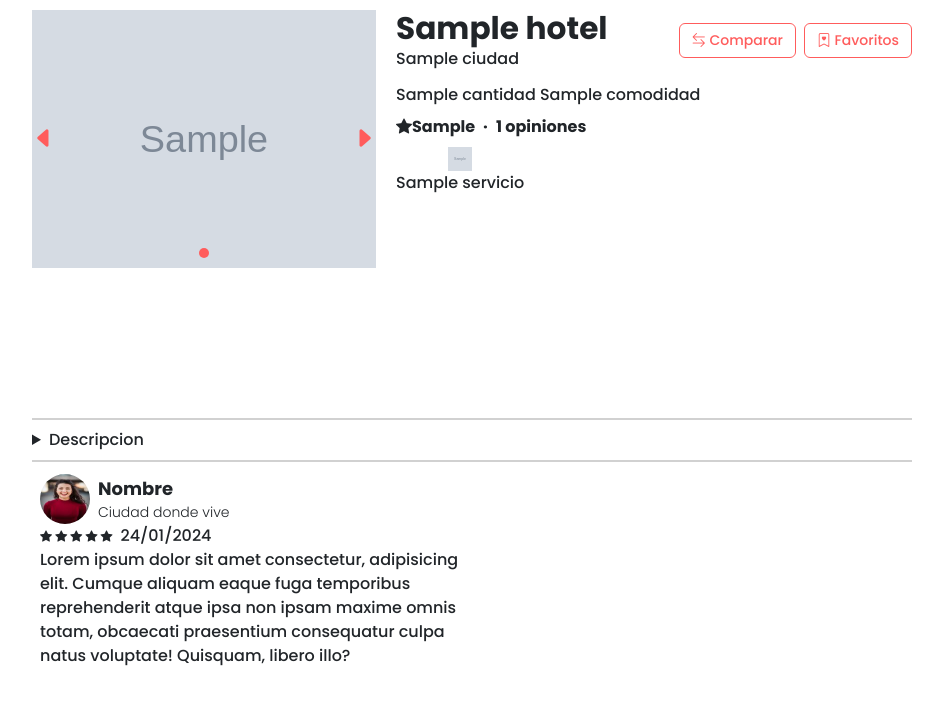
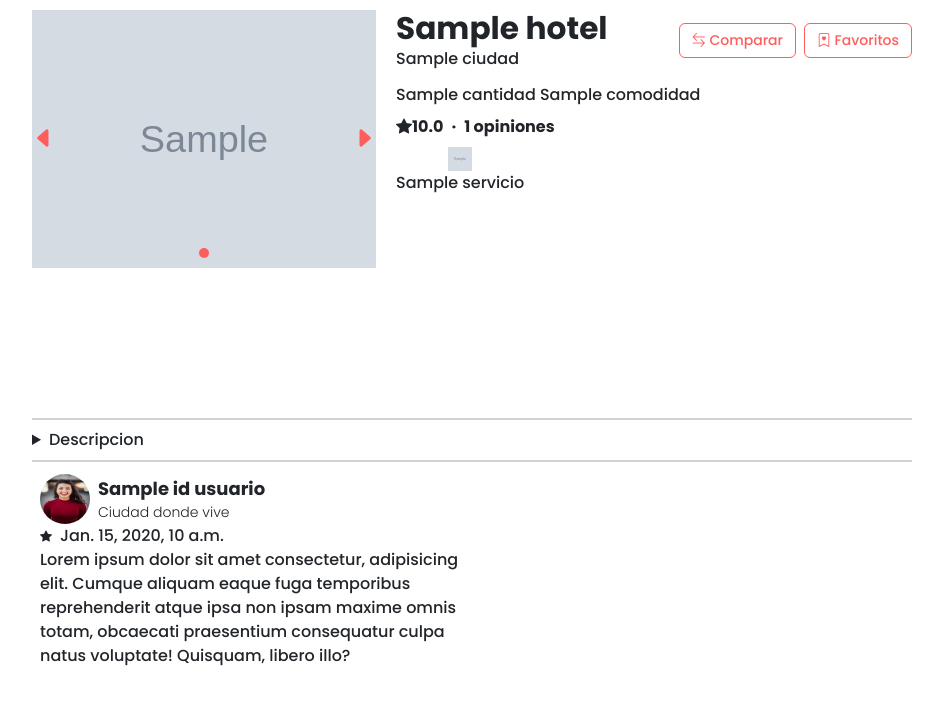
Before and after one commit to AndresM9901/planning-travel-v2, a Django app: template proyecto_planning_travel/planning_travel/templates/planning_travel/hoteles/hotel_home/hotel_detail.html in a window 1280 px wide; the page is wider, and only the part inside the window is pictured. Shown: the part 80-785 px from the top of that part, without its empty margins (168-1111 px from the left). Run offline with Django 4.2, Linux system fonts and the light colour scheme; the template is opened without the code that fills it: most values are stand-ins (such as "Sample title", 1, 10 or a date in 2020); grey boxes marked "Sample" are stand-in pictures; some libraries are stand-ins or nearby versions; some web fonts are replaced.

Commit message:
Actualiando el proyecto

```diff
--- a/proyecto_planning_travel/planning_travel/static/planning_travel/styles/hotel_detail.css
+++ b/proyecto_planning_travel/planning_travel/static/planning_travel/styles/hotel_detail.css
@@ -219,6 +219,7 @@
 .comentarios {
     display: grid;
     grid-template-columns: repeat(2, 1fr);
+    gap: 8px;
 }
 
 .card-comentario {
--- a/proyecto_planning_travel/planning_travel/templates/planning_travel/hoteles/hotel_home/hotel_detail.html
+++ b/proyecto_planning_travel/planning_travel/templates/planning_travel/hoteles/hotel_home/hotel_detail.html
@@ -1,5 +1,6 @@
 {% extends 'planning_travel/hoteles/hotel_home/base_hotel_detail.html' %}
 {% load static %}
+{% load humanize %}
 
 {% block title %}{{ hotel.nombre }}{% endblock %}
 {% block estilos %}
@@ -66,7 +67,7 @@
                             <p class="m-0">Según los usuarios, uno de los hoteles más populares</p>
                         </div>
                         <div class="popular--puntuacion d-flex">
-                            <p class="m-0 popular__tamaño">{{ hotel.promedio_valoracion }}</p>
+                            <p class="m-0 popular__tamaño">{{ hotel.promedio_valoracion|floatformat:1 }}</p>
                             <div class="popular__estrellas d-flex">
                                 <i class="bi bi-star-fill"></i>
                                 <i class="bi bi-star-fill"></i>
@@ -81,7 +82,7 @@
                     <div class="opiniones d-flex">
                         <div class="opiniones--puntuacion d-flex">
                             <i class="bi bi-star-fill"></i>
-                            <p class="m-0">{{ hotel.promedio_valoracion }}</p>
+                            <p class="m-0">{{ hotel.promedio_valoracion|floatformat:1 }}</p>
                         </div>
                         <span class="separador">·</span>
                         <p class="m-0 opiniones--cantidad">{{ hotel.opiniones_count }} opiniones</p>
@@ -108,28 +109,28 @@
             </div>
             <div class="divisor"></div>
             <div class="comentarios">
+                {% for comentario in opiniones %}
                 <div class="card-comentario">
                     <div class="comentario-header d-flex">
                         <img class="comentario__imagen" src="{% static 'planning_travel/images/persona1-min.jpg' %}" alt="">
                         <div class="info-usuario d-flex">
-                            <p class="info__nombre">Nombre</p>
+                            <p class="info__nombre">{{ comentario.id_usuario.nombre }}</p>
                             <p class="info__lugar">Ciudad donde vive</p>
                         </div>
                     </div>
                     <div class="comentario-body">
                         <div class="info-comentario d-flex">
                             <div class="puntuacion">
+                                {% for i in comentario.puntuacion %}
                                 <i class="bi bi-star-fill"></i>
-                                <i class="bi bi-star-fill"></i>
-                                <i class="bi bi-star-fill"></i>
-                                <i class="bi bi-star-fill"></i>
-                                <i class="bi bi-star-fill"></i>
+                                {% endfor %}
                             </div>
-                            <p class="m-0">24/01/2024</p>
+                            <p class="m-0">{{ comentario.fecha }}</p>
                         </div>
                         <p class="m-0">Lorem ipsum dolor sit amet consectetur, adipisicing elit. Cumque aliquam eaque fuga temporibus reprehenderit atque ipsa non ipsam maxime omnis totam, obcaecati praesentium consequatur culpa natus voluptate! Quisquam, libero illo?</p>
                     </div>
                 </div>
+                {% endfor %}
             </div>
         </div>
     </main>
--- a/proyecto_planning_travel/proyecto_planning_travel/settings.py
+++ b/proyecto_planning_travel/proyecto_planning_travel/settings.py
@@ -39,6 +39,7 @@ INSTALLED_APPS = [
     'django.contrib.staticfiles',
     'planning_travel',
     'rest_framework',
+	'django.contrib.humanize'
 ]
 
 MIDDLEWARE = [
```
Also changed, not shown: proyecto_planning_travel/planning_travel/views.py (+7 -1 lines), proyecto_planning_travel/db.sqlite3.
